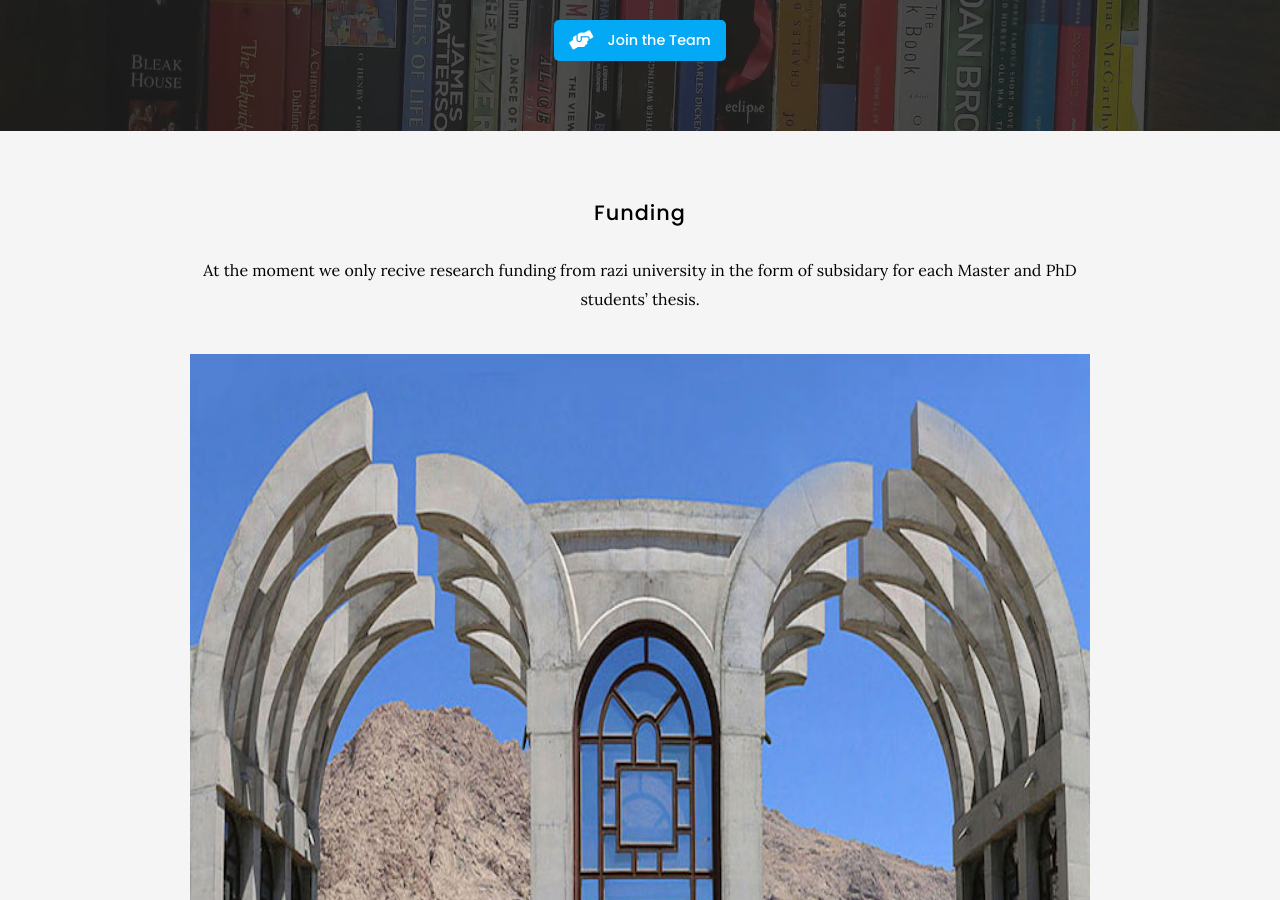
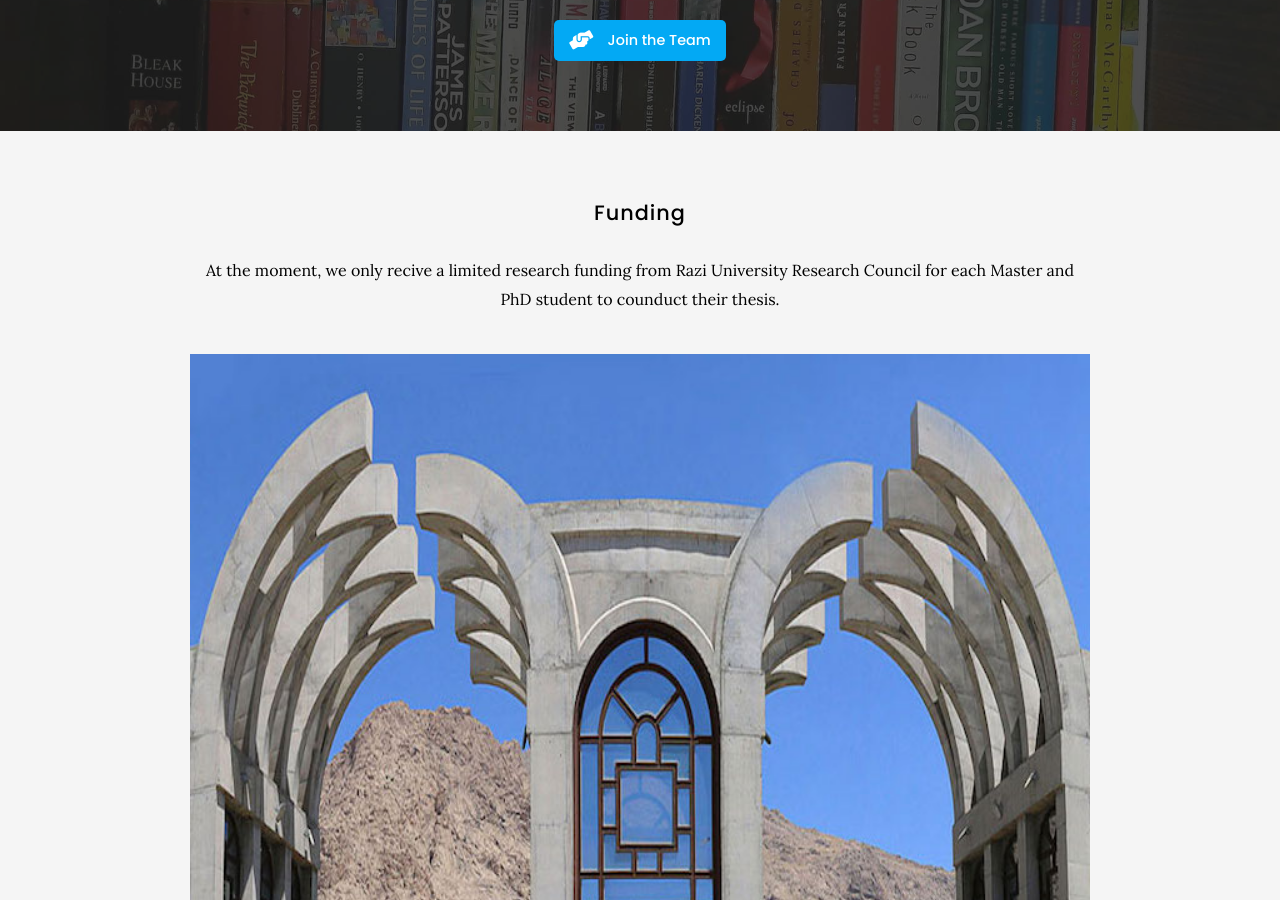
Before and after one commit to Hossein-Fallahi/Fallahi-Bioinformatics-Lab, a Jekyll site: the page built from team/index.md, in a window 1280 px wide and 900 px high, scrolled down 2222 px. Built offline with Jekyll 4.4.1, drawn with Linux system fonts in a browser that asks for light colours; nearby versions of some CDN libraries.

Commit message:
Update index.md

```diff
--- a/team/index.md
+++ b/team/index.md
@@ -75,7 +75,7 @@ There is no position available at the moment. Please chek here later.
 
 ## Funding
 
-At the moment we only recive research funding from razi university in the form of subsidary for each Master and PhD students' thesis.
+At the moment, we only recive a limited research funding from Razi University Research Council for each Master and PhD student to counduct their thesis.
 {:.center}
 
 {%
@@ -83,6 +83,8 @@ At the moment we only recive research funding from razi university in the form o
   style="square"
 
   image1="images/razi.jpg"
+  width = 50
+  hight = 50
   link1="https://www.razi.ac.ir/en/"
   tooltip1="Razi University"
 
```
